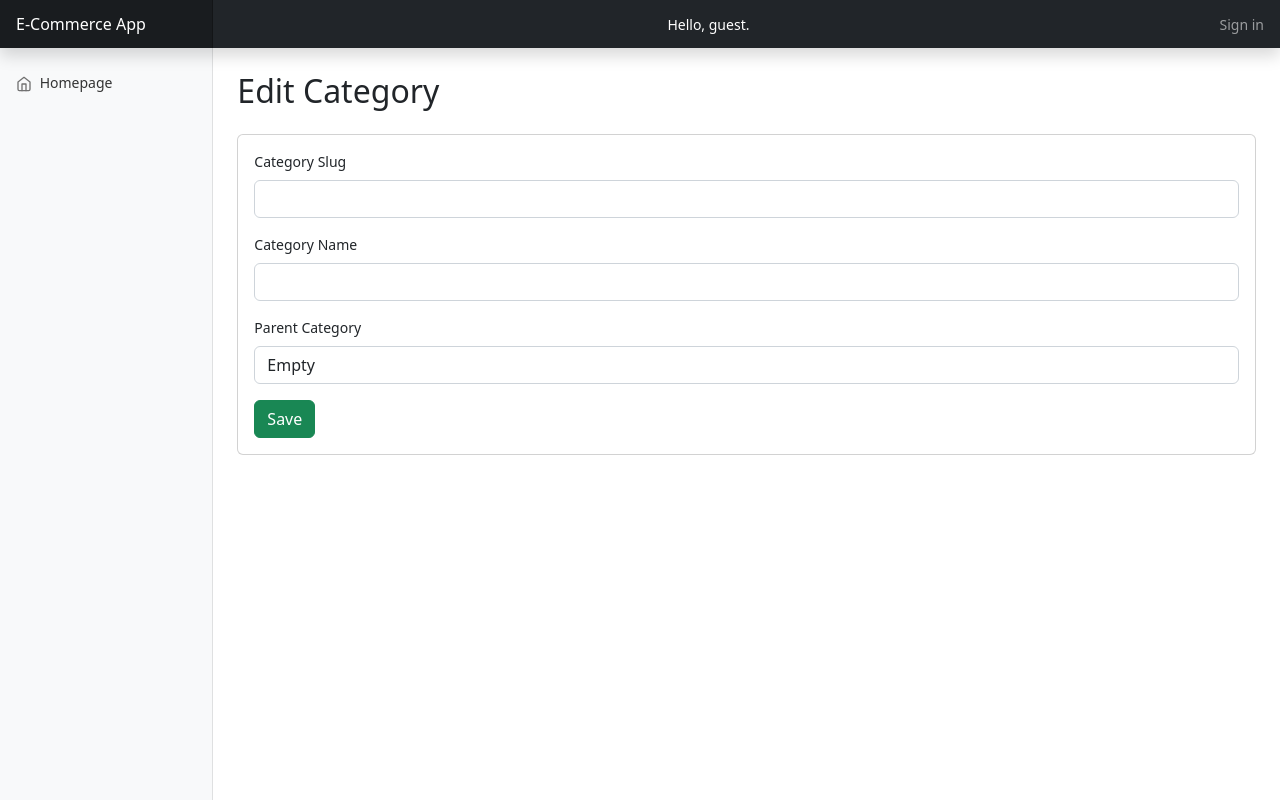
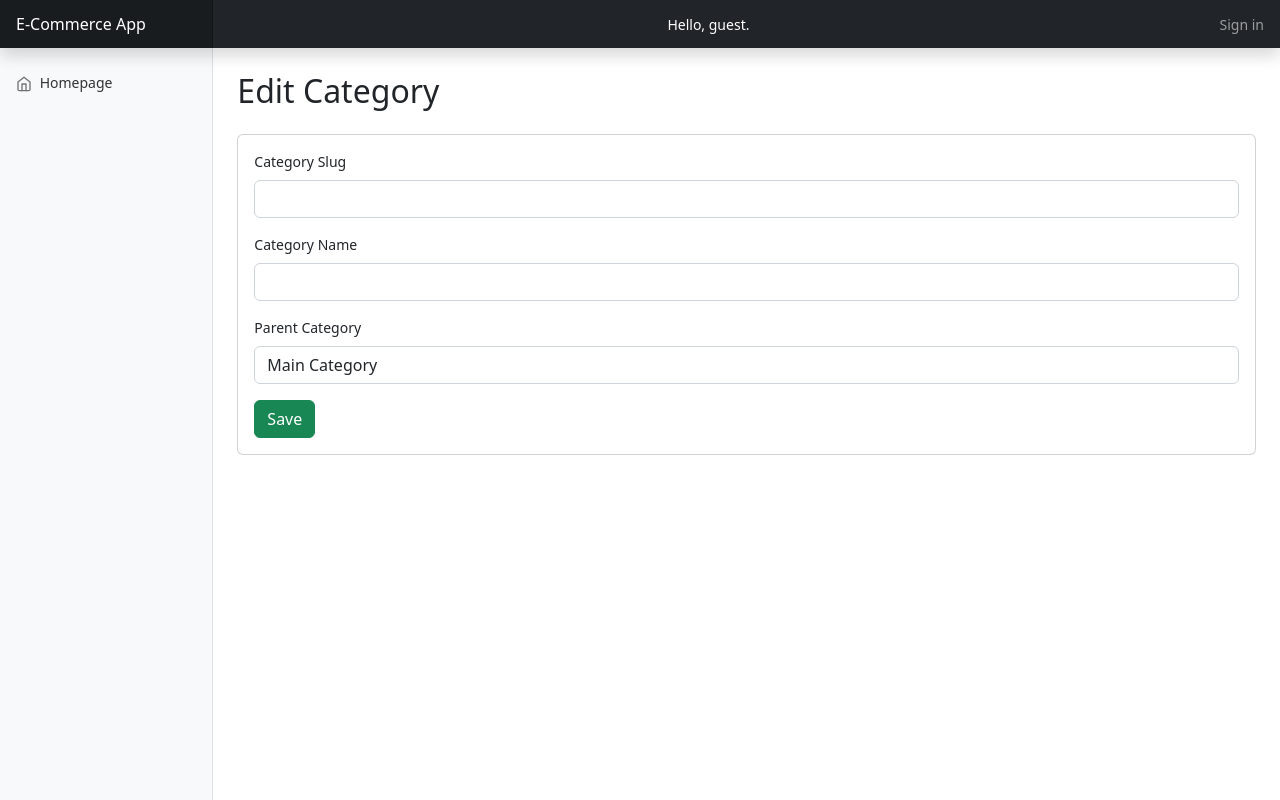
Before and after one commit to kursatcanciger/Symfony-E-Commerce-Project, a Symfony app: template templates/category/edit.html.twig in a window 1280 px wide. Run offline with Twig, Linux system fonts and the light colour scheme; the template is opened without the code that fills it, so the values that code supplies are empty; some libraries are stand-ins or nearby versions.

Commit message:
Empty to Main Category

```diff
--- a/templates/category/create.html.twig
+++ b/templates/category/create.html.twig
@@ -24,7 +24,7 @@
 				<div class="mb-3">
 					<label for="parent" class="form-label">Parent Category</label>
 					<select id="parent" name="parent" class="form-control">
-						<option value="">Empty</option>
+						<option value="">Main Category</option>
 						{% for cat in categories %}
 							<option value="{{ cat.id }}">{{ cat.name }}</option>
 						{% endfor %}
--- a/templates/category/edit.html.twig
+++ b/templates/category/edit.html.twig
@@ -16,7 +16,7 @@
 				<div class="mb-3">
 					<label for="parent" class="form-label">Parent Category</label>
 					<select id="parent" name="parent" class="form-control">
-						<option value="">Empty</option>
+						<option value="">Main Category</option>
 						{% for cat in categories %}
 							<option value="{{ cat.id }}" {% if cat == category.getParentCategory() %} selected {% endif %}>
 								{{ cat.name }}
```
